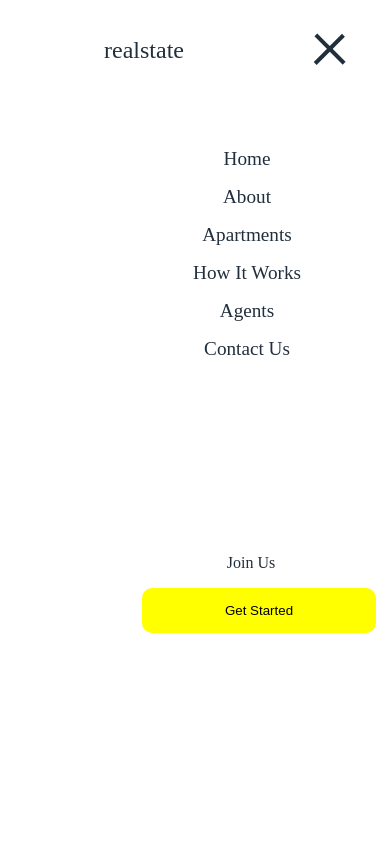
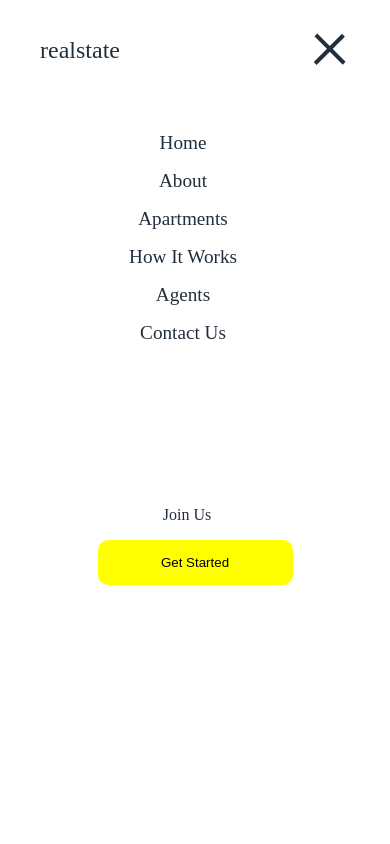
Before and after one commit to lumunge/Real-Estate-Website, a React (Create React App) app: page / in a window 390 px wide. Both pictures are taken after a click on the element 330 px from the left and 53 px from the top of the page. Shown: the top 844 px of the page. Built offline with nearby package versions, Linux system fonts and the light colour scheme.

Commit message:
sticky navbar and responsive design

```diff
--- a/src/App.css
+++ b/src/App.css
@@ -16,6 +16,8 @@ body{
 
 /* NAVBAR STYLING */
 nav{
+	position: sticky;
+	top: 0;
   height: 100px;
   display: flex;
   justify-content: space-between;
@@ -23,6 +25,7 @@ nav{
   width: 100%;
   z-index: 9999;
   padding: 0 4rem;
+  background-color: #fff;
 }
 .nav-links{
   display: flex;
@@ -63,12 +66,12 @@ nav{
 }
 .toggler{
   position: absolute;
-  z-index: 3;
+  z-index: 9999;
   right: 40px;
   top: 40px;
   cursor: pointer;
   transition: var(--transitionAll);
-  display: none;
+  visibility: hidden;
 }
 .btn-line{
   width: 40px;
@@ -513,7 +516,7 @@ nav{
   margin: 0 7rem;
 }
 .footer-heading{
-  font-size: 3rem;
+  font-size: 2.5rem;
 }
 .footer-line{
   height: 1px;
@@ -586,32 +589,33 @@ footer{
 /* RESPONSIVE DESIGN */
 @media only screen and (max-width: 1200px) {
   /* responsive navbar design */
-  nav {
+  nav{
     display: flex;
-    justify-content: space-between;
+    justify-content: center;
   }
   .logo{
-    position: relative;
+    position: absolute;
     left: 40px;
-    z-index: 3;
+    z-index: 9999;
   }
   .toggler{
-    display: block;
+    visibility: visible;
   }
   .nav-links{
     display: none;
   }
-  .show{
+  .nav-links.show{
     position: absolute;
+    top: 100px;
+    left: 0;
+    width: 100%;
+    z-index: 1000;
     background: #fff;
-    z-index: 1000;
-    top: 100px;
-    padding-top: 3rem;
-    height: calc(100% - 100px);
-    width: 100%;
     display: flex;
+    flex-direction: column;
     align-items: center;
-    flex-direction: column;
+    height: 100vh;
+    padding-top: 2rem;
   }
   .show .nav-link{
     margin-bottom: 1rem;
@@ -622,17 +626,17 @@ footer{
   .action-links{
     display: none;
   }
-  .action{
+  .action-links.action{
     position: absolute;
     z-index: 1000;
-    bottom: 25%;
+    top: 60vh;
     width: 100%;
     display: flex;
     align-items: center;
     flex-direction: column;
   }
   .action button{
-    width: 60%;
+    width: 50%;
     margin-top: 1rem;
   }
   /* end navbar responsive design */
--- a/src/App.js
+++ b/src/App.js
@@ -13,12 +13,6 @@ function App() {
   return (
     <>
       <Navbar/>
-      <br/>
-      <br/>
-      <br/>
-      <br/>
-      <br/>
-      <br/>
       <Header/>
       <About/>
       <Apartments/>
--- a/src/Components/Footer.jsx
+++ b/src/Components/Footer.jsx
@@ -5,11 +5,11 @@ export default function Footer() {
         <div className="footer" id="contacts">
             <header>
                 <div>
-                    <p className="footer-heading">Realestate <br/>Get To Know RealEstate</p>
+                    <p className="footer-heading">Realestate <br/>Subscribe To Our Newsletter</p>
                 </div>
                 <div>
                     <div className="newsletter">
-                        <input type="text" placeholder="Subscribe To Our Newsletter" />
+                        <input type="text" placeholder="Your Email Address" />
                         <button><i class="fa fa-long-arrow-right" aria-hidden="true"></i></button>
                     </div>
                 </div>
--- a/src/Components/Navbar.jsx
+++ b/src/Components/Navbar.jsx
@@ -21,19 +21,19 @@ export default function Navbar() {
                     <a href="#!">Home</a>
                 </div>
                 <div className="nav-link">
-                    <Link to="about" spy={true} smooth={true} duration={2000} delay={500}>About</Link>
+                    <Link to="about" spy={true} smooth={true} duration={2000} delay={500} onClick={() => showMenu()}>About</Link>
                 </div>
                 <div className="nav-link">
-                    <Link to="apartments" spy={true} smooth={true} duration={2000} delay={500}>Apartments</Link>
+                    <Link to="apartments" spy={true} smooth={true} duration={2000} delay={500} onClick={() => showMenu()}>Apartments</Link>
                 </div>
                 <div className="nav-link">
-                    <Link to="works" spy={true} smooth={true} duration={2000} delay={500}>How It Works</Link>
+                    <Link to="works" spy={true} smooth={true} duration={2000} delay={500} onClick={() => showMenu()}>How It Works</Link>
                 </div>
                 <div className="nav-link">
-                    <Link to="agents" spy={true} smooth={true} duration={2000} delay={500}>Agents</Link>
+                    <Link to="agents" spy={true} smooth={true} duration={2000} delay={500} onClick={() => showMenu()}>Agents</Link>
                 </div>
                 <div className="nav-link">
-                    <Link to="contacts" spy={true} smooth={true} duration={2000} delay={500}>Contact Us</Link>
+                    <Link to="contacts" spy={true} smooth={true} duration={2000} delay={500} onClick={() => showMenu()}>Contact Us</Link>
                 </div>
             </div>
             <div className={menu ? "action-links" : "action-links action"}>
```
Also changed, not shown: 1 other file (tests, documents, lock files or other folders).
